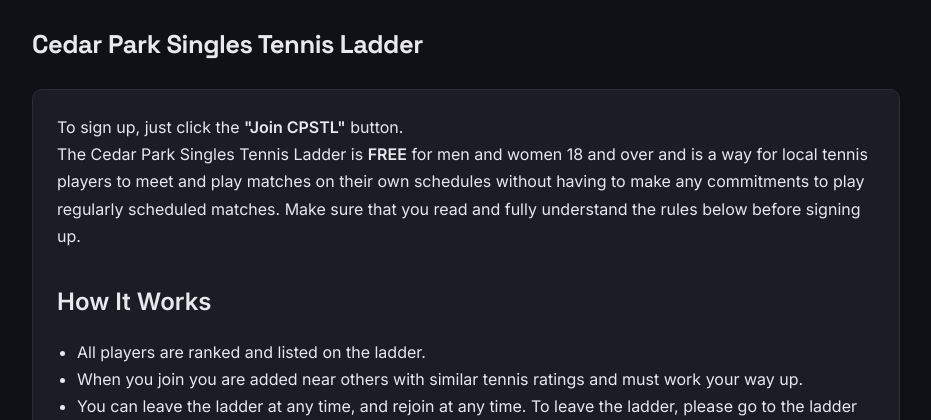
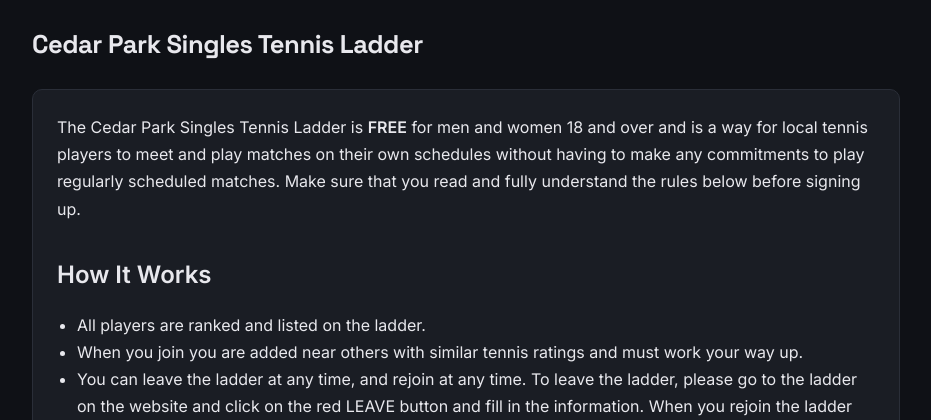
Before and after one commit to kaplanae/rallyrung, a Flask app: page /rules in a window 1280 px wide. Shown: the part 72-492 px from the top of the page, without its empty margins (174-1105 px from the left). Run offline with Flask 3, Linux system fonts and the light colour scheme; data comes from the database, SQL or seed files in the repository; some libraries are stand-ins or nearby versions.

Commit message:
Remove signup instruction line from rules page
Co-Authored-By: Claude Opus 4.6 <noreply@anthropic.com>

```diff
--- a/templates/rules.html
+++ b/templates/rules.html
@@ -5,8 +5,6 @@
 <h1 class="page-title">Cedar Park Singles Tennis Ladder</h1>
 
 <div class="card" style="padding: 24px; line-height: 1.7;">
-
-<p>To sign up, just click the <strong>"Join CPSTL"</strong> button.</p>
 
 <p>The Cedar Park Singles Tennis Ladder is <strong>FREE</strong> for men and women 18 and over and is a way for local tennis players to meet and play matches on their own schedules without having to make any commitments to play regularly scheduled matches. Make sure that you read and fully understand the rules below before signing up.</p>
 
```
